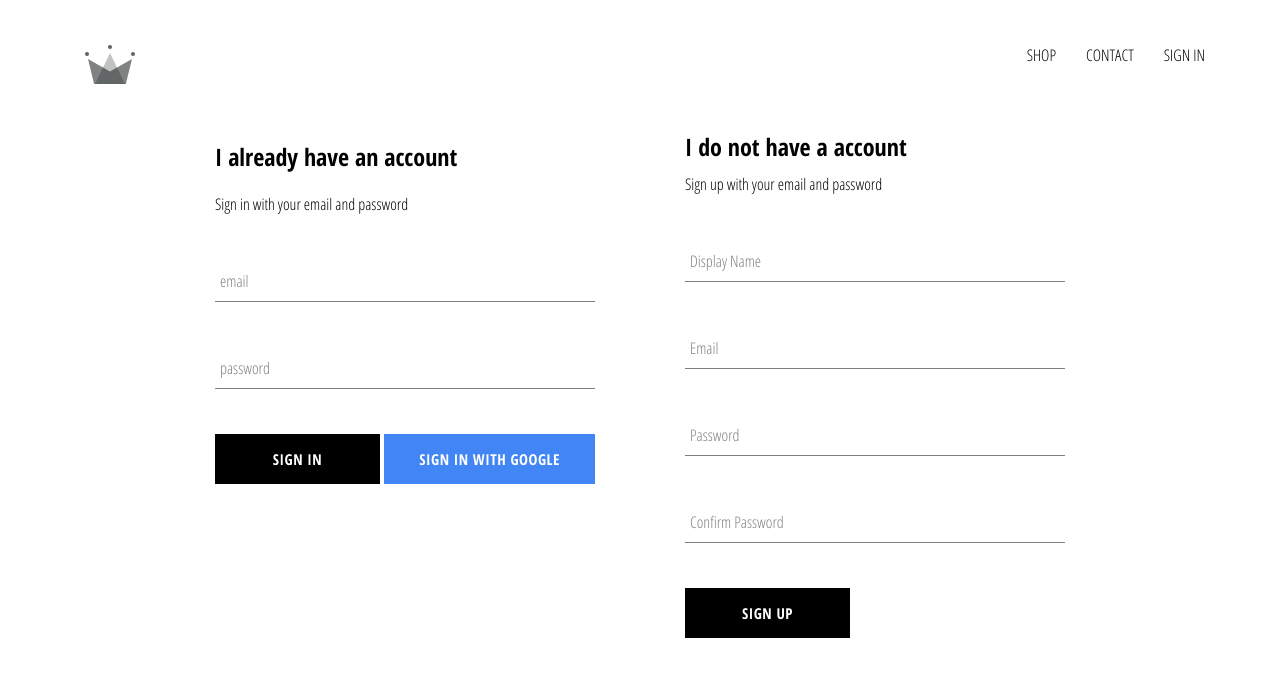
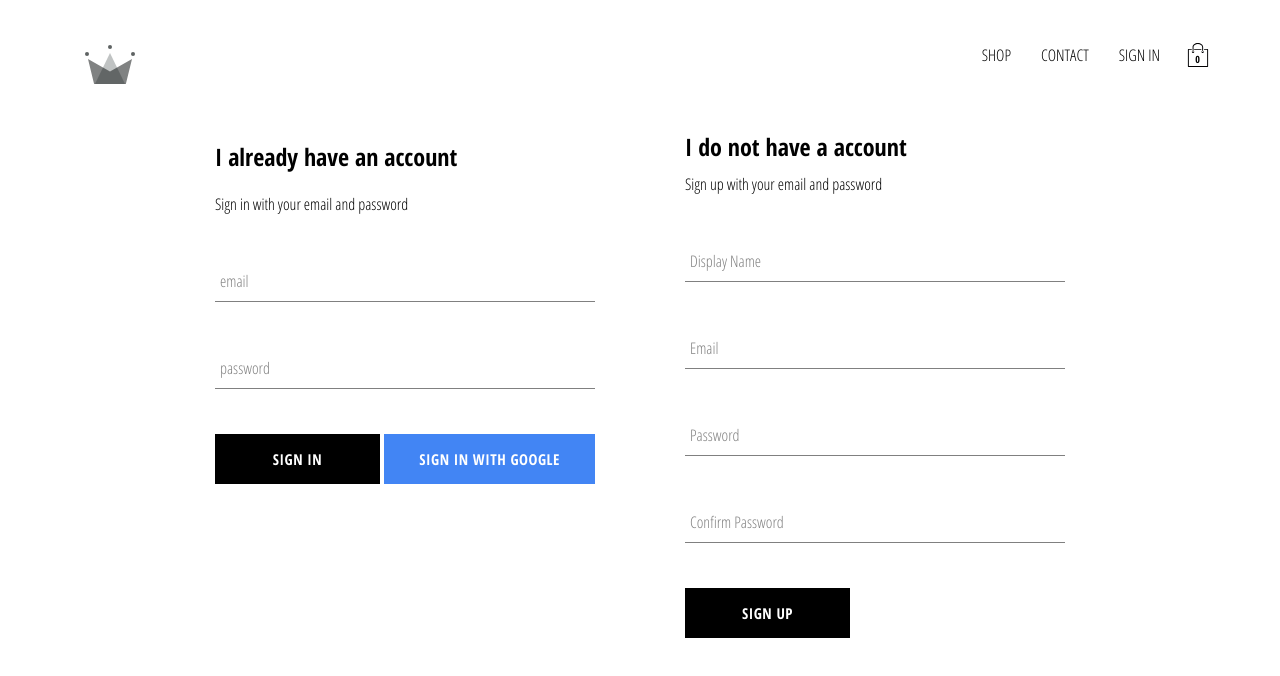
Before and after one commit to consolexyz/thrifty, a React (Create React App) app: page /signin in a window 1280 px wide. Shown: the top 676 px of the page. Built offline with nearby package versions, Linux system fonts and the light colour scheme; no server answers.

Commit message:
added cart icon and cart drop down and implmented cart reducer

```diff
--- /dev/null
+++ b/src/components/cart-dropdown/CartDropdown.js
@@ -0,0 +1,14 @@
+import React from 'react'
+import CustomButton from "../custombutton/CustomButton";
+import "./cartdropdown.scss";
+
+
+const CartDropdown = () => (
+    <div className=' cart-dropdown'>
+        <div className='cart-items'>
+            </div>
+            <CustomButton>GO TO CHECKOUT</CustomButton>
+    </div>
+);
+
+export default CartDropdown
--- /dev/null
+++ b/src/components/cart-dropdown/cartdropdown.scss
@@ -0,0 +1,24 @@
+.cart-dropdown {
+    position: absolute;
+    width: 240px;
+    height: 340px;
+    display: flex;
+    flex-direction: column;
+    padding: 20px;
+    border: 1px solid black;
+    background-color: white;
+    top: 90px;
+    right: 40px;
+    z-index: 5;
+
+    .cart-items {
+      height: 240px;
+      display: flex;
+      flex-direction: column;
+      overflow: scroll;
+    }
+
+    button {
+      margin-top: auto;
+    }
+  }
--- /dev/null
+++ b/src/components/cart-icon/CartIcon.js
@@ -0,0 +1,23 @@
+import React from "react";
+import "./cart-icon.scss";
+import {ReactComponent as ShoppingICon } from "../../assets/shopping-bag.svg";
+import { connect } from "react-redux";
+import { toggleCartHidden } from "../../redux/cart/cart-action";
+
+const CartIcon = ({toggleCartHidden}) => {
+    return (
+    <div className="cart-icon" onClick={toggleCartHidden}>
+        <ShoppingICon className="shopping-icon" />
+        <span className="item-count"> 0</span>
+    </div>
+    )
+}
+
+const mapDispatchProps = dispatch => ({
+    toggleCartHidden: () => dispatch(toggleCartHidden())
+});
+
+export default connect(
+    null,
+    mapDispatchProps
+) (CartIcon)
--- /dev/null
+++ b/src/components/cart-icon/cart-icon.scss
@@ -0,0 +1,21 @@
+.cart-icon {
+    width: 45px;
+    height: 45px;
+    position: relative;
+    display: flex;
+    align-items: center;
+    justify-content: center;
+    cursor: pointer;
+
+    .shopping-icon {
+      width: 24px;
+      height: 24px;
+    }
+
+    .item-count {
+      position: absolute;
+      font-size: 10px;
+      font-weight: bold;
+      bottom: 12px;
+    }
+}
--- a/src/components/header/Header.js
+++ b/src/components/header/Header.js
@@ -2,10 +2,12 @@
 import { connect } from 'react-redux';
 import { Link } from 'react-router-dom';
 import { auth } from '../../firebase/firebase.utils';
+import CartIcon from "../cart-icon/CartIcon";
+import CartDropdown from '../cart-dropdown/CartDropdown';
 import { ReactComponent as Logo } from '../../assets/crown.svg';
 import './header.scss';
 
- const Header = ({currentUser}) =>
+ const Header = ({currentUser,hidden}) =>
   (
     <div className='header'>
         <Link to = "/" className ="logo-container" >
@@ -28,12 +30,19 @@
                   </Link>
                   )
                 }
+                <CartIcon />
             </div>
+            {
+              hidden ? null :
+               <CartDropdown />
+            }
+
     </div>
   )
 
-  const mapStateToProps = state => ({
-    currentUser: state.user.currentUser
+  const mapStateToProps = ({user : {currentUser}, cart: {hidden} }) => ({
+    currentUser,
+    hidden
   });
 
 export default connect(mapStateToProps) (Header);
--- /dev/null
+++ b/src/redux/cart/cart-action.js
@@ -0,0 +1,4 @@
+export const toggleCartHidden =() => ({
+    type: "TOGGLE_CART_HIDDEN",
+
+});
--- /dev/null
+++ b/src/redux/cart/cart-reducer.js
@@ -0,0 +1,17 @@
+const INITIAL_STATE ={
+    hidden : true
+};
+
+const cartReducer =(state = INITIAL_STATE , action ) =>{
+    switch (action.type){
+        case "TOGGLE_CART_HIDDEN":
+            return{
+                ...state,
+                hidden: !state.hidden
+            }
+            default:
+                 return state
+    }
+}
+
+export default cartReducer;
--- a/src/redux/root-reducer.js
+++ b/src/redux/root-reducer.js
@@ -1,6 +1,8 @@
 import { combineReducers } from "redux";
 import userReducer from "./user/user-reducer";
+import cartReducer from "./cart/cart-reducer";
 
 export default combineReducers({
-    user: userReducer
+    user: userReducer,
+    cart: cartReducer
 })
--- a/src/redux/user/user-reducer.js
+++ b/src/redux/user/user-reducer.js
@@ -1,3 +1,5 @@
+
+
 const INITIAL_STATE = {
     currentUser : null
 }
```
Also changed, not shown: src/assets/shopping-bag.svg (added).
